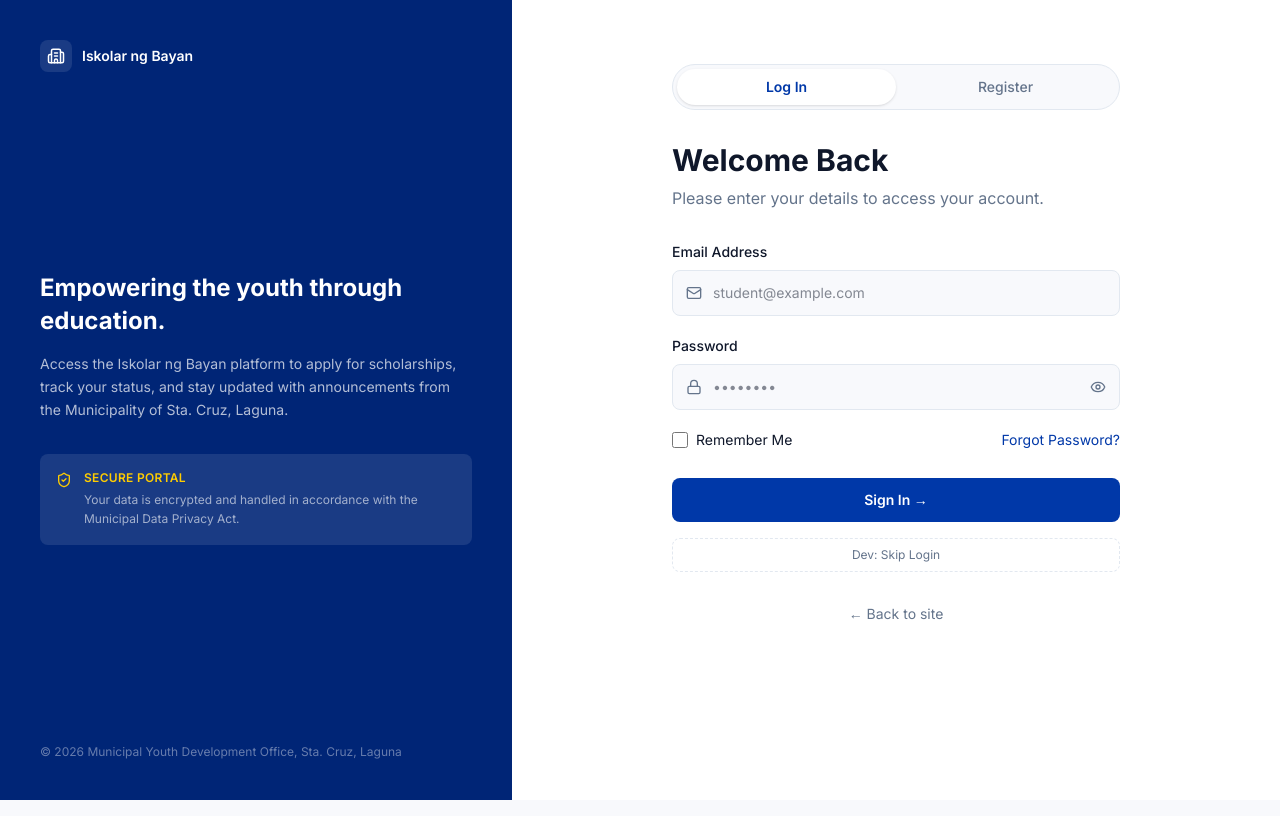
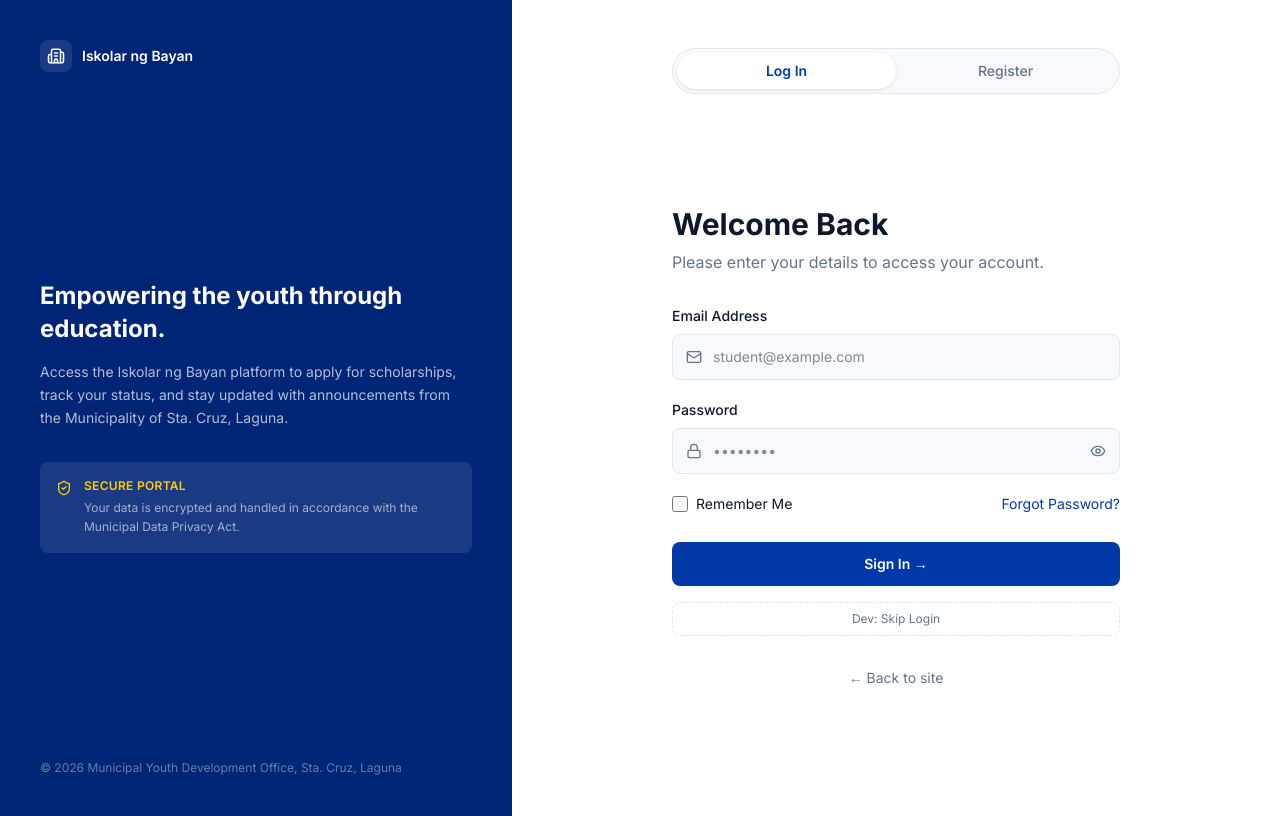
Before and after one commit to NotNookie/Scholarship-MonoRepo, a React (Vite) app in the folder apps/web/: page /login in a window 1280 px wide. Built offline with nearby package versions, Linux system fonts and the light colour scheme; no server answers.

Commit message:
animation: rough transition for login/register

```diff
--- a/apps/web/src/components/layout/AuthLayout.jsx
+++ b/apps/web/src/components/layout/AuthLayout.jsx
@@ -66,12 +66,16 @@ export function AuthLayout() {
   return (
     <div className="min-h-screen flex">
       <LeftPanel />
-      <div className="flex-1 flex flex-col items-center justify-start pt-16 pb-12 px-6 bg-surface overflow-y-auto">
-        <div className="w-full max-w-md">
+      <div className="flex-1 flex flex-col items-center justify-center px-6 py-12 bg-surface overflow-y-auto">
+        {/* Fixed frame reserves the (taller) Register height, so the tabs never
+            move. Both forms are centered within the space below the tabs. */}
+        <div className="w-full max-w-md flex flex-col min-h-180">
           <AuthTabs />
-          {/* Keyed so the form area replays the cross-fade on each switch */}
-          <div key={pathname} className="auth-fade">
-            <Outlet />
+          <div className="flex-1 flex flex-col justify-center">
+            {/* Keyed so the form replays the slide on each switch */}
+            <div key={pathname} className="auth-slide">
+              <Outlet />
+            </div>
           </div>
         </div>
       </div>
--- a/apps/web/src/styles/globals.css
+++ b/apps/web/src/styles/globals.css
@@ -82,12 +82,12 @@
   }
 }
 
-/* Auth form cross-fade between Log In / Register (respects reduced motion) */
-@keyframes auth-fade-in {
-  from { opacity: 0; transform: translateY(6px); }
-  to   { opacity: 1; transform: translateY(0); }
+/* Auth form vertical movement between Log In / Register (respects reduced motion) */
+@keyframes auth-slide-in {
+  from { transform: translateY(10px); }
+  to   { transform: translateY(0); }
 }
-.auth-fade { animation: auth-fade-in 180ms ease-out; }
+.auth-slide { animation: auth-slide-in 220ms ease-out; }
 @media (prefers-reduced-motion: reduce) {
-  .auth-fade { animation: none; }
+  .auth-slide { animation: none; }
 }
```
